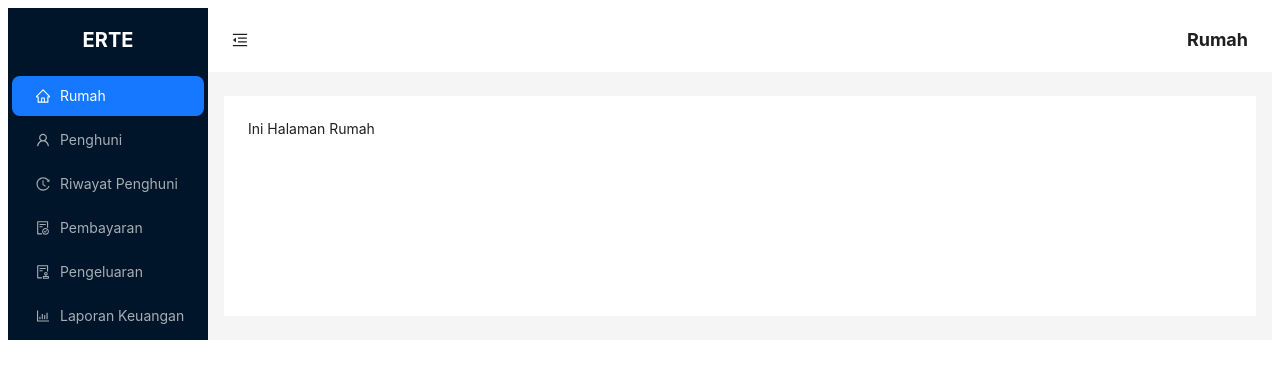
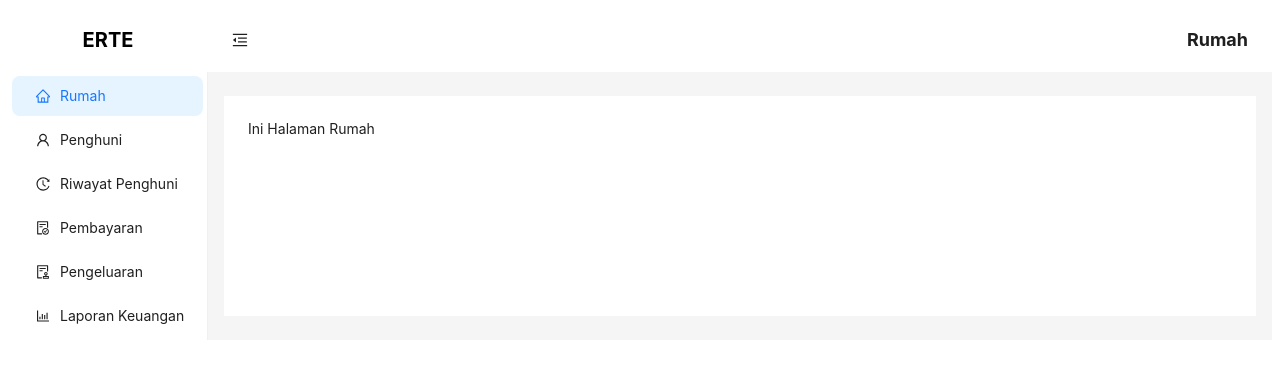
Before and after one commit to rgdane/ERTE, a React (Vite) app in the folder frontend/: page / in a window 1280 px wide. Shown: the top 378 px of the page. Built offline with nearby package versions, Linux system fonts and the light colour scheme.

Commit message:
Sidebar Adjusment - Frontend

```diff
--- a/frontend/src/components/Sidebar.jsx
+++ b/frontend/src/components/Sidebar.jsx
@@ -14,7 +14,7 @@ const { Sider } = Layout;
 
 export default function Sidebar({ collapsed }) {
   return (
-    <Sider trigger={null} collapsible collapsed={collapsed}>
+    <Sider theme="light" trigger={null} collapsible collapsed={collapsed}>
       <div
         style={{
           height: 32,
@@ -22,7 +22,6 @@ export default function Sidebar({ collapsed }) {
           display: 'flex',
           alignItems: 'center',
           justifyContent: 'center',
-          color: 'white',
           fontWeight: 'bold',
           fontSize: 20,
           borderRadius: 8,
@@ -30,7 +29,7 @@ export default function Sidebar({ collapsed }) {
       >
         ERTE
       </div>
-      <Menu theme="dark" mode="inline" defaultSelectedKeys={['1']}>
+      <Menu theme="light" mode="inline" defaultSelectedKeys={['1']}>
         <Menu.Item key="1" icon={<HomeOutlined />}>
           <Link to="/">Rumah</Link>
         </Menu.Item>
```
